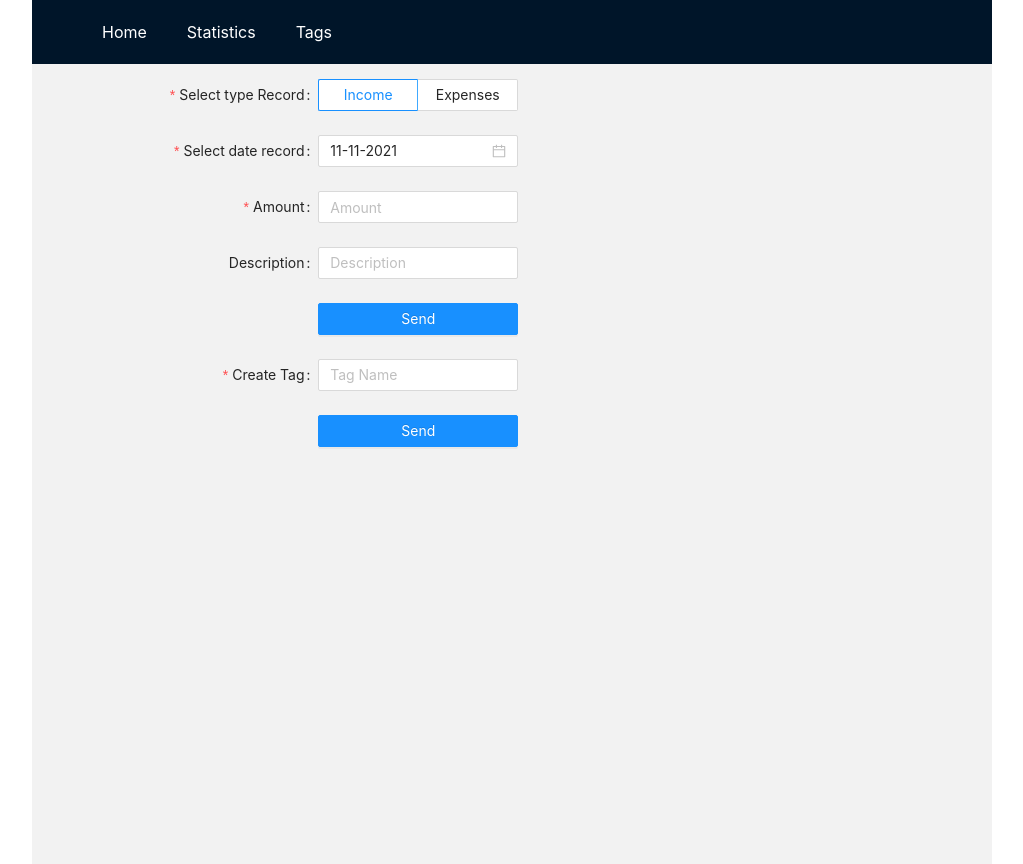
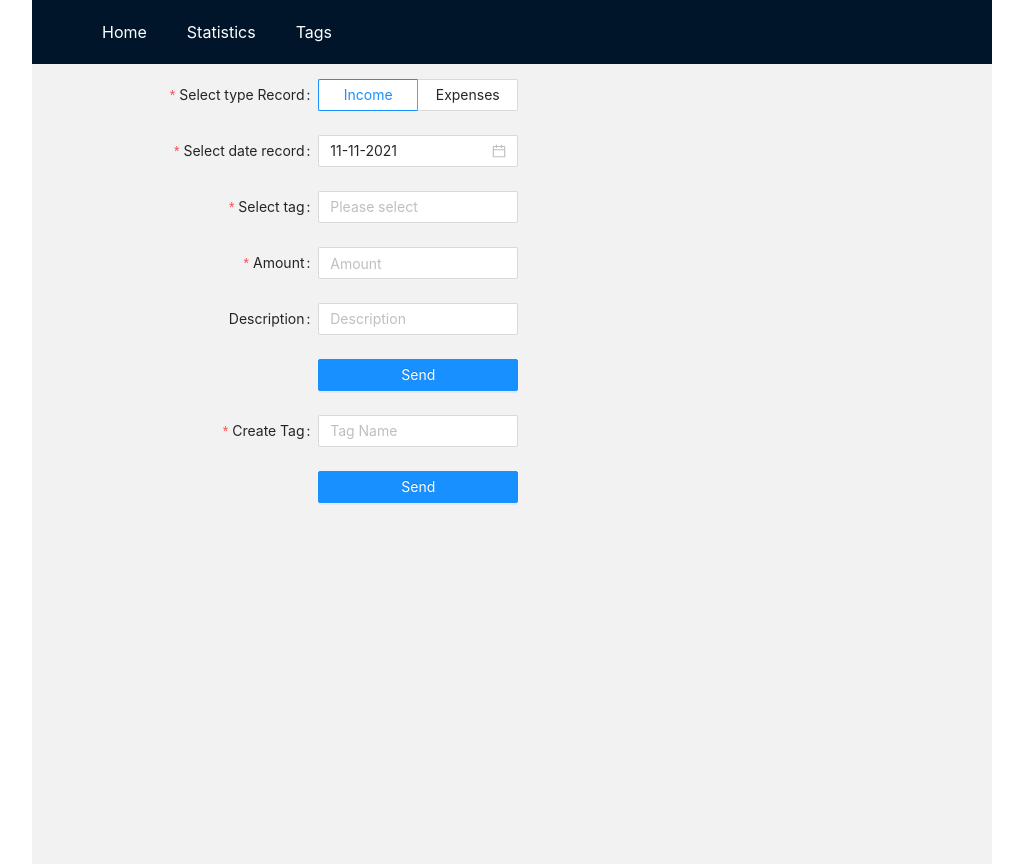
Before and after one commit to Dmytrii248/finance-management-app, a React app: page / in a window 1280 px wide. Shown: the whole page, without its empty margins (128-1151 px from the left). Built offline with nearby package versions, Linux system fonts and the light colour scheme.

Commit message:
Add tags to record form

```diff
--- a/src/components/FormRecord.tsx
+++ b/src/components/FormRecord.tsx
@@ -1,15 +1,25 @@
-import React from "react";
+import React, { useEffect, useState } from "react";
 import moment from "moment";
-import { FormRecordValues } from "Constants/types";
+import { FormRecordValues, TagType } from "Constants/types";
 import { useGlobalContext } from "../store/GlobalContext";
 
-import { Button, DatePicker, Input, Form, Radio, InputNumber } from "antd";
+import {
+  Button,
+  DatePicker,
+  Input,
+  Form,
+  Radio,
+  InputNumber,
+  Select,
+} from "antd";
 
 const dateFormat = "DD-MM-YYYY";
 
 const FormRecord = () => {
   const [form] = Form.useForm<FormRecordValues>();
-  const { recordCollection } = useGlobalContext();
+  const [tagsRecord, settagsRecord] = useState<TagType[]>(null);
+  const { recordCollection, tagCollection } = useGlobalContext();
+  const { Option } = Select;
 
   const layout = {
     labelCol: { span: 7 },
@@ -24,12 +34,21 @@ const FormRecord = () => {
     const values = {
       ...fieldValues,
       dateRecord: fieldValues.dateRecord.toDate(),
+      tagsRecord: fieldValues.tagsRecord.map((e) => +e),
       amountMoney: Math.abs(+fieldValues.amountMoney),
       descriptionRecord: fieldValues.descriptionRecord || null,
     };
     recordCollection.add(values);
     form.setFieldsValue({ amountMoney: null, descriptionRecord: null });
   };
+
+  useEffect(() => {
+    (async () => {
+      const tags = await tagCollection.getAll();
+      console.log(tags);
+      settagsRecord(tags);
+    })();
+  }, []);
 
   return (
     <>
@@ -83,6 +102,26 @@ const FormRecord = () => {
         </Form.Item>
 
         <Form.Item
+          label="Select tag"
+          name="tagsRecord"
+          rules={[{ required: true, message: "Tag is required" }]}
+        >
+          <Select
+            mode="tags"
+            tokenSeparators={[","]}
+            allowClear
+            placeholder="Please select"
+            style={styleComp}
+          >
+            {tagsRecord?.map((e) => (
+              <Option key={e.id} value={e.id.toString()}>
+                {e.tagName}
+              </Option>
+            ))}
+          </Select>
+        </Form.Item>
+
+        <Form.Item
           label="Amount"
           name="amountMoney"
           rules={[{ required: true, message: "Amount is required" }]}
--- a/src/constants/types.ts
+++ b/src/constants/types.ts
@@ -4,6 +4,7 @@ import { IRecordCollection, ITagCollection } from "./interfaces";
 export type FormRecordValues = {
   typeRecord: string;
   dateRecord: Moment;
+  tagsRecord: number[];
   amountMoney: number;
   descriptionRecord: string | null;
 };
@@ -11,6 +12,7 @@ export type FormRecordValues = {
 export type RecordType = {
   typeRecord: string;
   dateRecord: Date;
+  tagsRecord: number[];
   amountMoney: number;
   descriptionRecord: string | null;
   id?: number;
```
